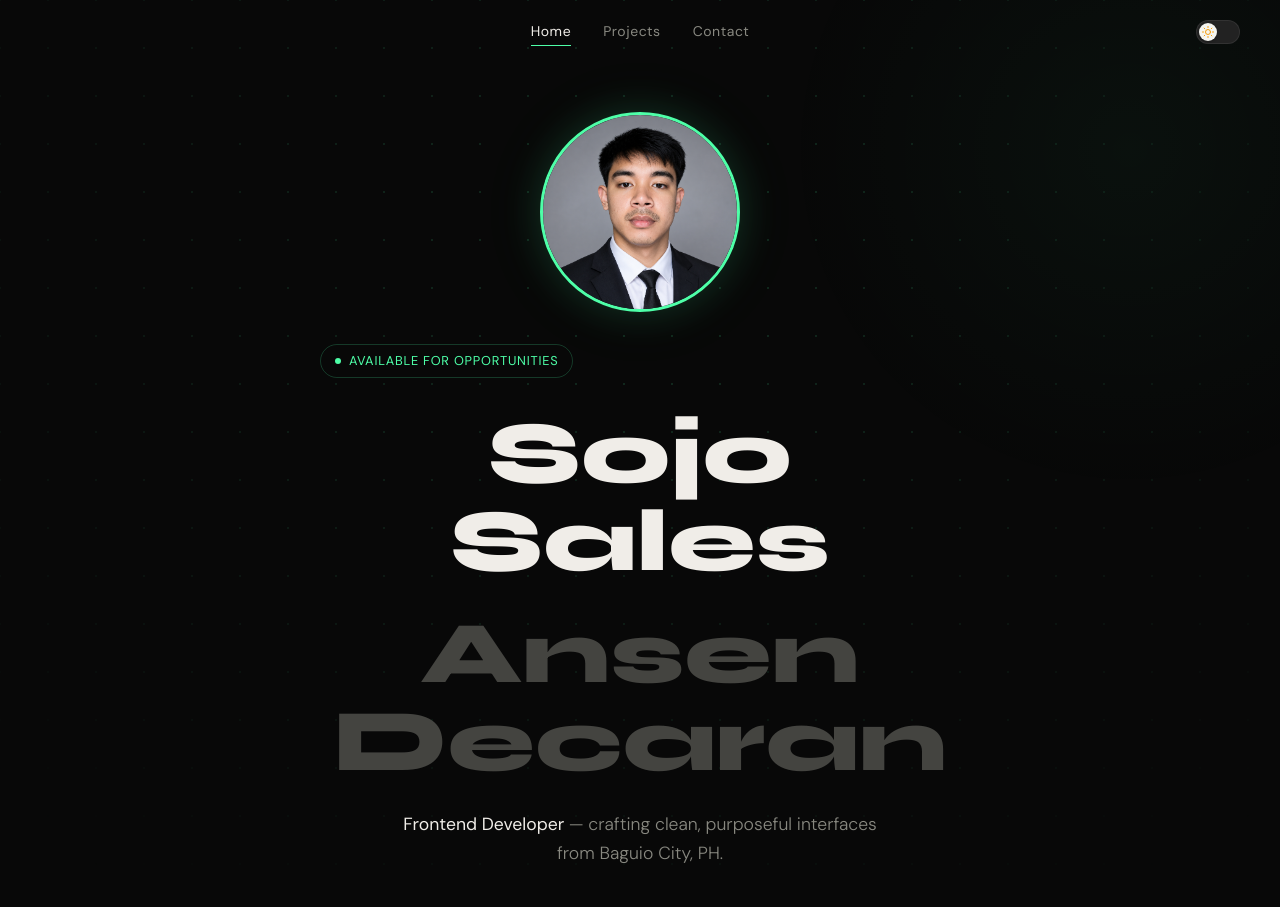
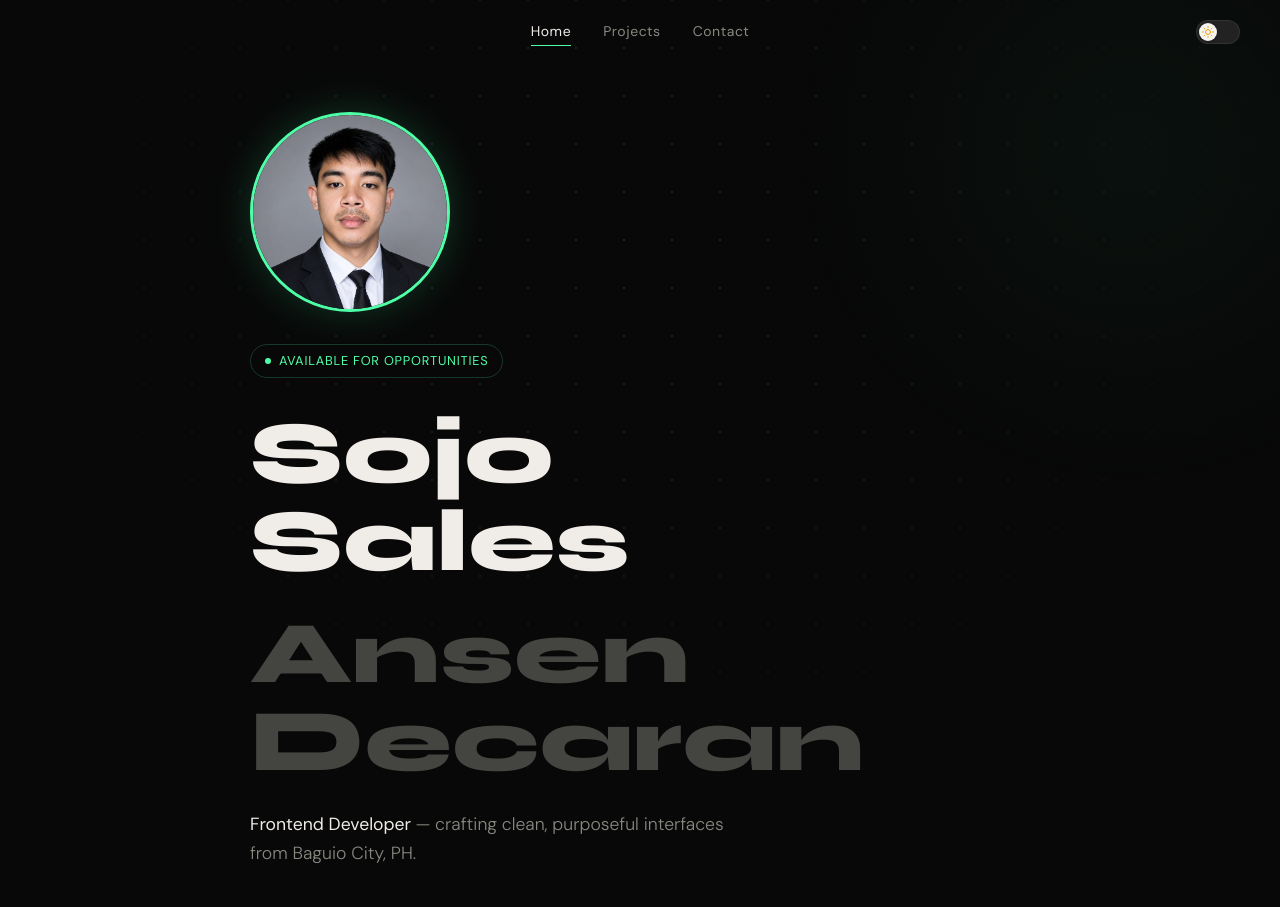
Before and after one commit to sojiyou/Portfolio, a React (Create React App) app: page / in a window 1280 px wide. Shown: the top 907 px of the page. Built offline with nearby package versions, Linux system fonts and the light colour scheme; no server answers; the database is empty.

Commit message:
move only profile picture above badge, keep left-aligned layout

```diff
--- a/src/components/Hero.css
+++ b/src/components/Hero.css
@@ -14,21 +14,16 @@
 .hero__inner {
   position: relative;
   z-index: 2;
-  max-width: 700px;
+  max-width: 780px;
   margin: 0 auto;
   width: 100%;
-  display: flex;
-  flex-direction: column;
-  align-items: center;
 }
 .hero__content {
-  width: 100%;
   max-width: 640px;
 }
 .hero__image {
   width: min(200px, 35vw);
   margin-bottom: 2rem;
-  order: -1;
 }
 .hero__image img {
   width: 100%;
@@ -50,7 +45,6 @@
   padding: 6px 14px;
   border-radius: 999px;
 }
-.hero__badge { margin-left: auto; margin-right: auto; }
 .hero__badge-dot {
   width: 6px;
   height: 6px;
@@ -63,7 +57,6 @@
   font-weight: 800;
   line-height: 1.0;
   margin-bottom: 1.5rem;
-  text-align: center;
 }
 .hero__name-first {
   font-size: clamp(2.8rem, 7vw, 5.5rem);
@@ -81,9 +74,6 @@
   font-weight: 300;
   margin-bottom: 2.5rem;
   max-width: 500px;
-  text-align: center;
-  margin-left: auto;
-  margin-right: auto;
 }
 .hero__role-accent {
   color: var(--text-primary);
@@ -132,13 +122,11 @@
   flex-wrap: wrap;
   gap: 10px;
   margin-bottom: 3rem;
-  justify-content: center;
 }
 .hero__cta {
   display: flex;
   gap: 1rem;
   flex-wrap: wrap;
-  justify-content: center;
 }
 .hero__bg-glow {
   position: absolute;
--- a/src/components/Hero.js
+++ b/src/components/Hero.js
@@ -31,6 +31,9 @@ export default function Hero() {
     <section id="hero" className="hero" ref={ref}>
       <div className={`hero__inner ${inView ? "fade-in" : ""}`}>
         <div className="hero__content">
+          <div className="hero__image">
+            <img src="/sojo-corporate-attire-profile.png" alt="Sojo Decaran" />
+          </div>
           <div className="hero__badge">
             <span className="hero__badge-dot" />
             {bannerText}
@@ -79,10 +82,6 @@ export default function Hero() {
             </a>
           </div>
         </div>
-
-        <div className="hero__image">
-          <img src="/sojo-corporate-attire-profile.png" alt="Sojo Decaran" />
-        </div>
       </div>
 
       <div className="hero__bg-glow" />
```
